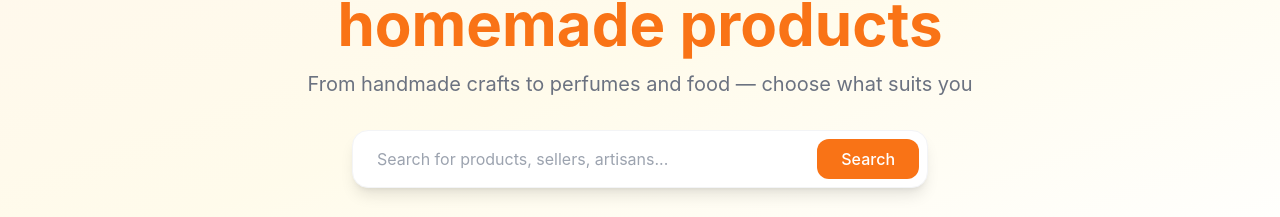
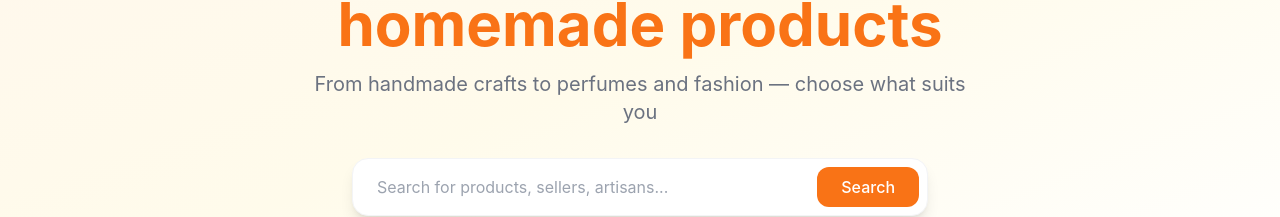
Before and after one commit to qnetofficialemail-sudo/bayti-frontend, a React (Create React App) app: page / in a window 1280 px wide. Shown: the part 251-468 px from the top of the page. Built offline with nearby package versions, Linux system fonts and the light colour scheme; no server answers.

Commit message:
Remove food-specific language across all pages

```diff
--- a/src/components/CookOfWeek.tsx
+++ b/src/components/CookOfWeek.tsx
@@ -32,7 +32,7 @@ export default function SellerSpotlight() {
 
         <div className="bg-white rounded-3xl shadow-xl overflow-hidden">
           <div className="grid md:grid-cols-2">
-            {/* Left - Cook info */}
+            {/* Left - Seller info */}
             <div className="p-8 flex flex-col justify-between">
               <div>
                 <div className="flex items-center gap-4 mb-6">
@@ -82,7 +82,7 @@ export default function SellerSpotlight() {
               <div className="bg-gradient-to-br from-orange-500 to-amber-500 p-8 flex flex-col justify-between text-white">
                 <div>
                   <p className="text-orange-100 text-sm font-medium mb-3">
-                    {isArabic ? "🍽️ أشهر طبق" : "🍽️ Signature Dish"}
+                    {isArabic ? "🌟 أبرز منتج" : "🌟 Featured Product"}
                   </p>
                   <div className="h-48 rounded-2xl overflow-hidden mb-4 bg-white bg-opacity-20">
                     {productImg
--- a/src/pages/Home.tsx
+++ b/src/pages/Home.tsx
@@ -56,7 +56,7 @@ export default function Home() {
         <h1 className="text-4xl font-bold text-gray-900 mb-3">
           {isArabic
             ? <><span>أكل بيتي،</span> <span className="text-orange-500">يوصلك على بابك</span></>
-            : <>Homemade food, <span className="text-orange-500">delivered to your door</span></>
+            : <>Local sellers, <span className="text-orange-500">delivered to your door</span></>
           }
         </h1>
         <p className="text-gray-500 text-lg">{isArabic ? "ادعم الطباخين المنزليين في الإمارات" : "Discover local sellers across the UAE"}</p>
--- a/src/pages/Landing.tsx
+++ b/src/pages/Landing.tsx
@@ -74,7 +74,7 @@ export default function Landing() {
           <p className="text-xl text-gray-500 mb-8 max-w-2xl mx-auto">
             {isArabic
               ? "من المشغولات اليدوية إلى العطور والمأكولات — اختر ما يناسبك"
-              : "From handmade crafts to perfumes and food — choose what suits you"}
+              : "From handmade crafts to perfumes and fashion — choose what suits you"}
           </p>
 
           {/* Search */}
```
